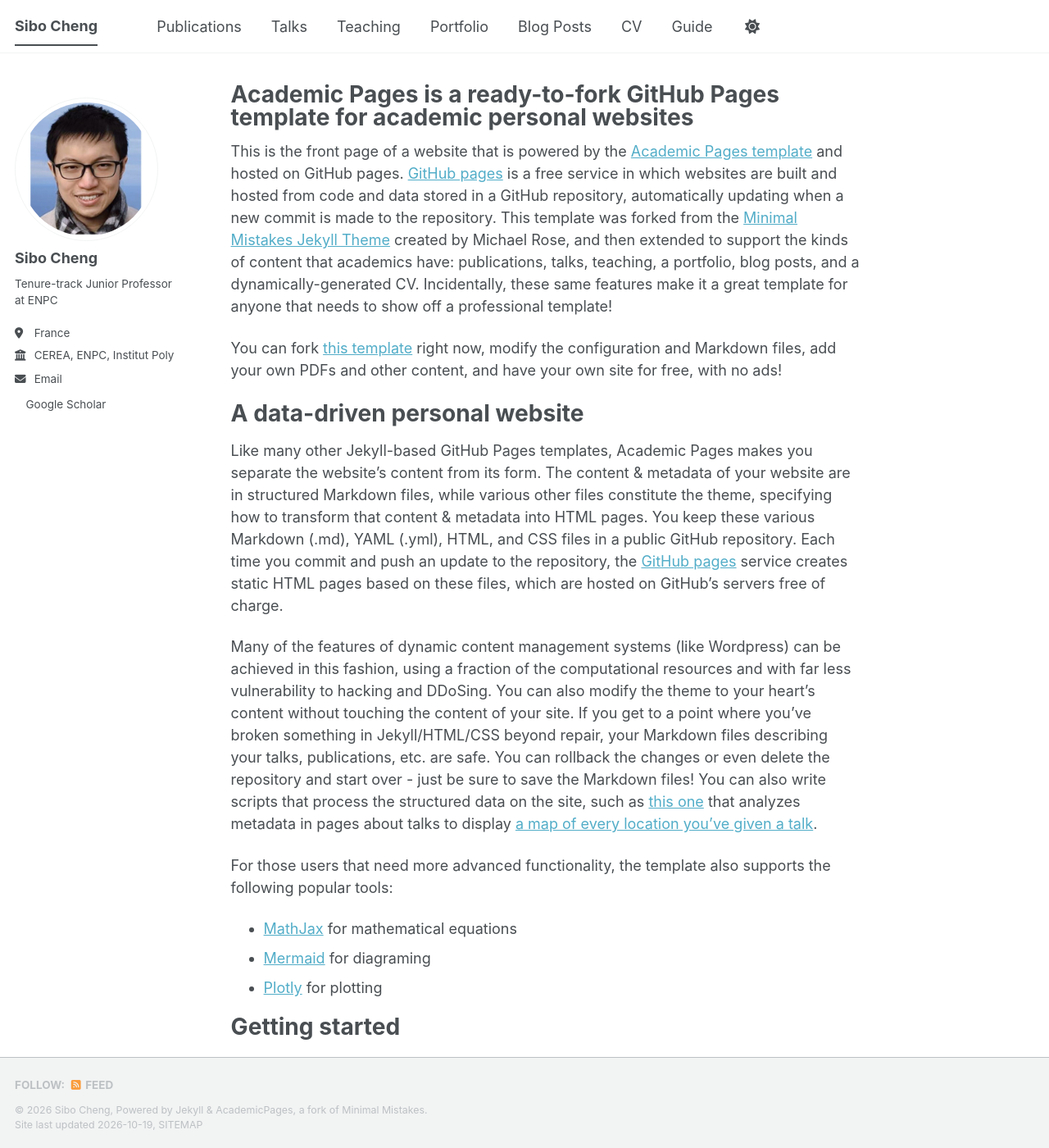
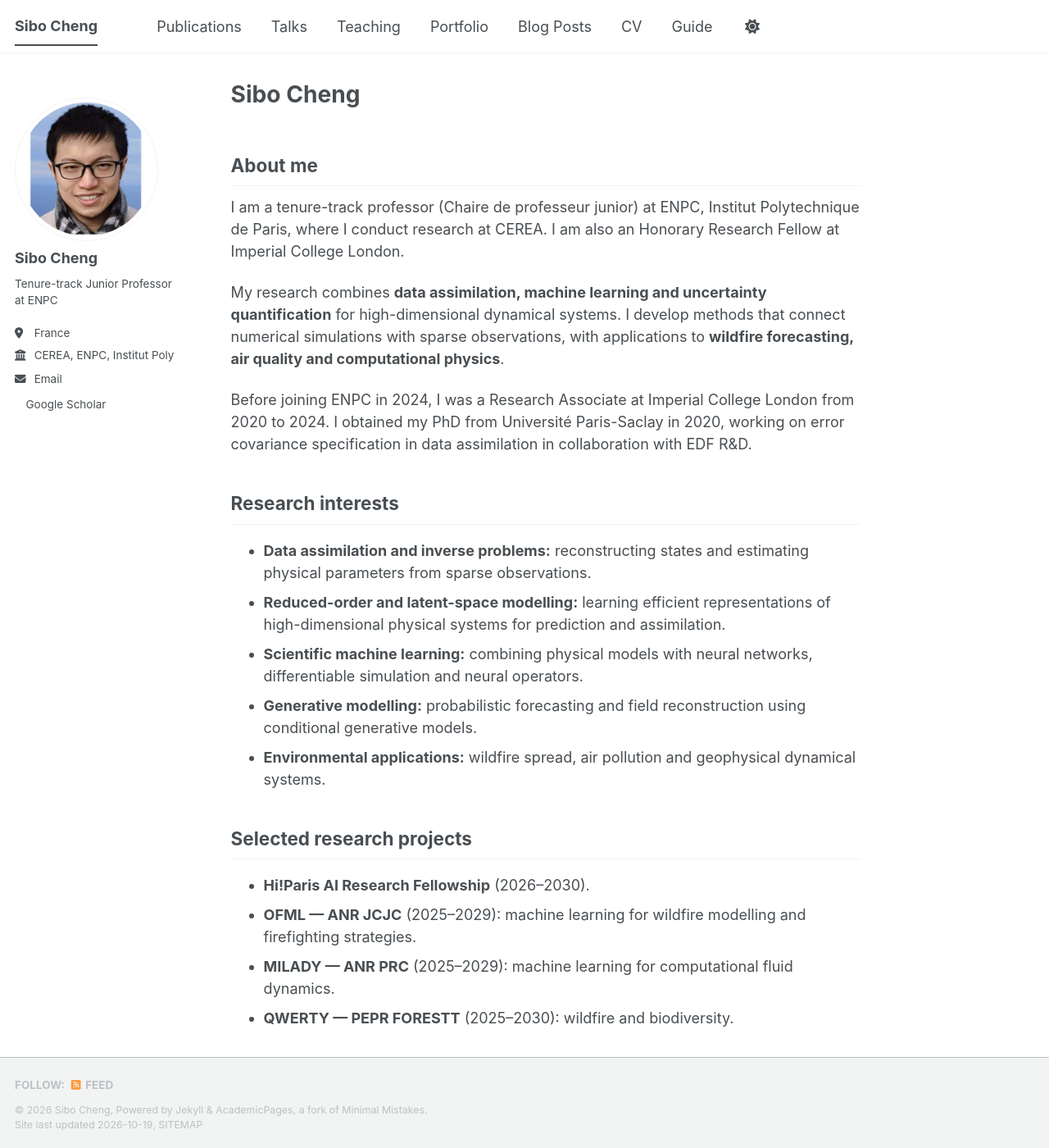
Before and after one commit to scheng2024/scheng2024.github.io, a Jekyll site: the page built from _pages/about.md, in a window 1280 px wide and 1400 px high. Shown: the whole window at 82% size. Built offline with Jekyll 4.4.1, drawn with Linux system fonts in a browser that asks for light colours; a style sheet for code colours, icons or effects is not loaded; some of the changed text lies outside the part shown.

Commit message:
Update about.md

```diff
--- a/_pages/about.md
+++ b/_pages/about.md
@@ -1,56 +1,37 @@
 ---
 permalink: /
-title: "Academic Pages is a ready-to-fork GitHub Pages template for academic personal websites"
+title: "Sibo Cheng"
 author_profile: true
 redirect_from:
   - /about/
   - /about.html
 ---
 
-This is the front page of a website that is powered by the [Academic Pages template](https://github.com/academicpages/academicpages.github.io) and hosted on GitHub pages. [GitHub pages](https://pages.github.com) is a free service in which websites are built and hosted from code and data stored in a GitHub repository, automatically updating when a new commit is made to the repository. This template was forked from the [Minimal Mistakes Jekyll Theme](https://mmistakes.github.io/minimal-mistakes/) created by Michael Rose, and then extended to support the kinds of content that academics have: publications, talks, teaching, a portfolio, blog posts, and a dynamically-generated CV. Incidentally, these same features make it a great template for anyone that needs to show off a professional template!
+## About me
 
- You can fork [this template](https://github.com/academicpages/academicpages.github.io) right now, modify the configuration and Markdown files, add your own PDFs and other content, and have your own site for free, with no ads!
+I am a tenure-track professor (Chaire de professeur junior) at ENPC, Institut Polytechnique de Paris, where I conduct research at CEREA. I am also an Honorary Research Fellow at Imperial College London.
 
-A data-driven personal website
-======
-Like many other Jekyll-based GitHub Pages templates, Academic Pages makes you separate the website's content from its form. The content & metadata of your website are in structured Markdown files, while various other files constitute the theme, specifying how to transform that content & metadata into HTML pages. You keep these various Markdown (.md), YAML (.yml), HTML, and CSS files in a public GitHub repository. Each time you commit and push an update to the repository, the [GitHub pages](https://pages.github.com/) service creates static HTML pages based on these files, which are hosted on GitHub's servers free of charge.
+My research combines **data assimilation, machine learning and uncertainty quantification** for high-dimensional dynamical systems. I develop methods that connect numerical simulations with sparse observations, with applications to **wildfire forecasting, air quality and computational physics**.
 
-Many of the features of dynamic content management systems (like Wordpress) can be achieved in this fashion, using a fraction of the computational resources and with far less vulnerability to hacking and DDoSing. You can also modify the theme to your heart's content without touching the content of your site. If you get to a point where you've broken something in Jekyll/HTML/CSS beyond repair, your Markdown files describing your talks, publications, etc. are safe. You can rollback the changes or even delete the repository and start over - just be sure to save the Markdown files! You can also write scripts that process the structured data on the site, such as [this one](https://github.com/academicpages/academicpages.github.io/blob/master/talkmap.ipynb) that analyzes metadata in pages about talks to display [a map of every location you've given a talk](https://academicpages.github.io/talkmap.html).
+Before joining ENPC in 2024, I was a Research Associate at Imperial College London from 2020 to 2024. I obtained my PhD from Université Paris-Saclay in 2020, working on error covariance specification in data assimilation in collaboration with EDF R&D.
 
-For those users that need more advanced functionality, the template also supports the following popular tools:
-- [MathJax](https://www.mathjax.org/) for mathematical equations
-- [Mermaid](https://mermaid.js.org/) for diagraming
-- [Plotly](https://plotly.com/javascript/) for plotting
+## Research interests
 
-Getting started
-======
-1. Register a GitHub account if you don't have one and confirm your e-mail (required!)
-1. Fork [this template](https://github.com/academicpages/academicpages.github.io) by clicking the "Use this template" button in the top right.
-1. Go to the repository's settings (rightmost item in the tabs that start with "Code", should be below "Unwatch"). Rename the repository "[your GitHub username].github.io", which will also be your website's URL.
-1. Set site-wide configuration and create content & metadata (see below -- also see [this set of diffs](https://archive.is/3TPas) showing what files were changed to set up [an example site](https://getorg-testacct.github.io) for a user with the username "getorg-testacct")
-1. Upload any files (like PDFs, .zip files, etc.) to the files/ directory. They will appear at https://[your GitHub username].github.io/files/example.pdf.
-1. Check status by going to the repository settings, in the "GitHub pages" section
+- **Data assimilation and inverse problems:** reconstructing states and estimating physical parameters from sparse observations.
+- **Reduced-order and latent-space modelling:** learning efficient representations of high-dimensional physical systems for prediction and assimilation.
+- **Scientific machine learning:** combining physical models with neural networks, differentiable simulation and neural operators.
+- **Generative modelling:** probabilistic forecasting and field reconstruction using conditional generative models.
+- **Environmental applications:** wildfire spread, air pollution and geophysical dynamical systems.
 
-Site-wide configuration
-------
-The main configuration file for the site is in the base directory in [_config.yml](https://github.com/academicpages/academicpages.github.io/blob/master/_config.yml), which defines the content in the sidebars and other site-wide features. You will need to replace the default variables with ones about yourself and your site's github repository. The configuration file for the top menu is in [_data/navigation.yml](https://github.com/academicpages/academicpages.github.io/blob/master/_data/navigation.yml). For example, if you don't have a portfolio or blog posts, you can remove those items from that navigation.yml file to remove them from the header.
+## Selected research projects
 
-Create content & metadata
-------
-For site content, there is one Markdown file for each type of content, which are stored in directories like _publications, _talks, _posts, _teaching, or _pages. For example, each talk is a Markdown file in the [_talks directory](https://github.com/academicpages/academicpages.github.io/tree/master/_talks). At the top of each Markdown file is structured data in YAML about the talk, which the theme will parse to do lots of cool stuff. The same structured data about a talk is used to generate the list of talks on the [Talks page](https://academicpages.github.io/talks), each [individual page](https://academicpages.github.io/talks/2012-03-01-talk-1) for specific talks, the talks section for the [CV page](https://academicpages.github.io/cv), and the [map of places you've given a talk](https://academicpages.github.io/talkmap.html) (if you run this [python file](https://github.com/academicpages/academicpages.github.io/blob/master/talkmap.py) or [Jupyter notebook](https://github.com/academicpages/academicpages.github.io/blob/master/talkmap.ipynb), which creates the HTML for the map based on the contents of the _talks directory).
+- **Hi!Paris AI Research Fellowship** (2026–2030).
+- **OFML — ANR JCJC** (2025–2029): machine learning for wildfire modelling and firefighting strategies.
+- **MILADY — ANR PRC** (2025–2029): machine learning for computational fluid dynamics.
+- **QWERTY — PEPR FORESTT** (2025–2030): wildfire and biodiversity.
 
-**Markdown generator**
+## Contact
 
-The repository includes [a set of Jupyter notebooks](https://github.com/academicpages/academicpages.github.io/tree/master/markdown_generator
-) that converts a CSV containing structured data about talks or presentations into individual Markdown files that will be properly formatted for the Academic Pages template. The sample CSVs in that directory are the ones I used to create my own personal website at stuartgeiger.com. My usual workflow is that I keep a spreadsheet of my publications and talks, then run the code in these notebooks to generate the Markdown files, then commit and push them to the GitHub repository.
+Email: [sibo.cheng@enpc.fr](mailto:sibo.cheng@enpc.fr)
 
-How to edit your site's GitHub repository
-------
-Many people use a git client to create files on their local computer and then push them to GitHub's servers. If you are not familiar with git, you can directly edit these configuration and Markdown files directly in the github.com interface. Navigate to a file (like [this one](https://github.com/academicpages/academicpages.github.io/blob/master/_talks/2012-03-01-talk-1.md) and click the pencil icon in the top right of the content preview (to the right of the "Raw | Blame | History" buttons). You can delete a file by clicking the trashcan icon to the right of the pencil icon. You can also create new files or upload files by navigating to a directory and clicking the "Create new file" or "Upload files" buttons.
-
-Example: editing a Markdown file for a talk
-![Editing a Markdown file for a talk](/images/editing-talk.png)
-
-For more info
-------
-More info about configuring Academic Pages can be found in [the guide](https://academicpages.github.io/markdown/), the [growing wiki](https://github.com/academicpages/academicpages.github.io/wiki), and you can always [ask a question on GitHub](https://github.com/academicpages/academicpages.github.io/discussions). The [guides for the Minimal Mistakes theme](https://mmistakes.github.io/minimal-mistakes/docs/configuration/) (which this theme was forked from) might also be helpful.
+[Google Scholar](https://scholar.google.com/citations?user=Jj1UrwQAAAAJ&hl=en)
```
